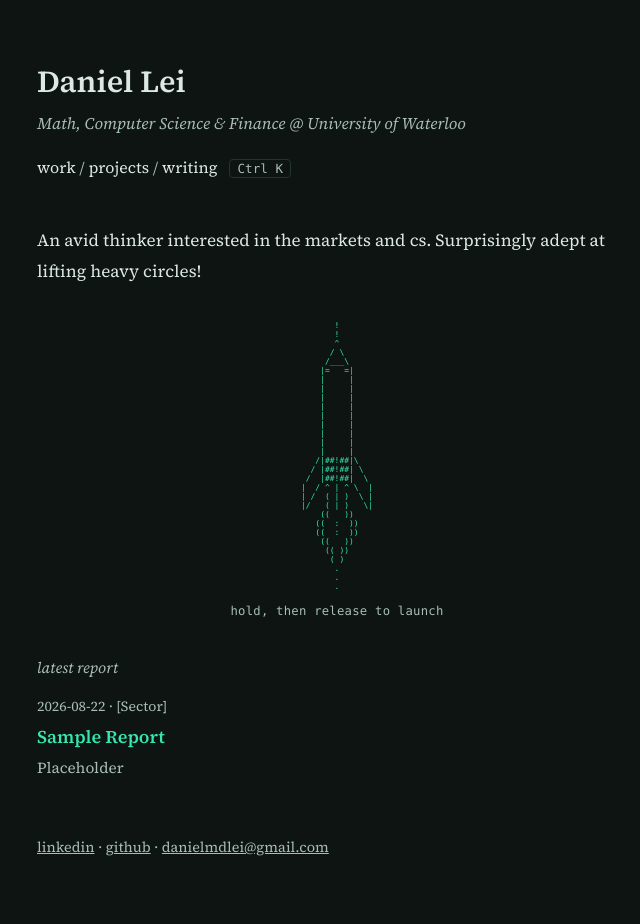
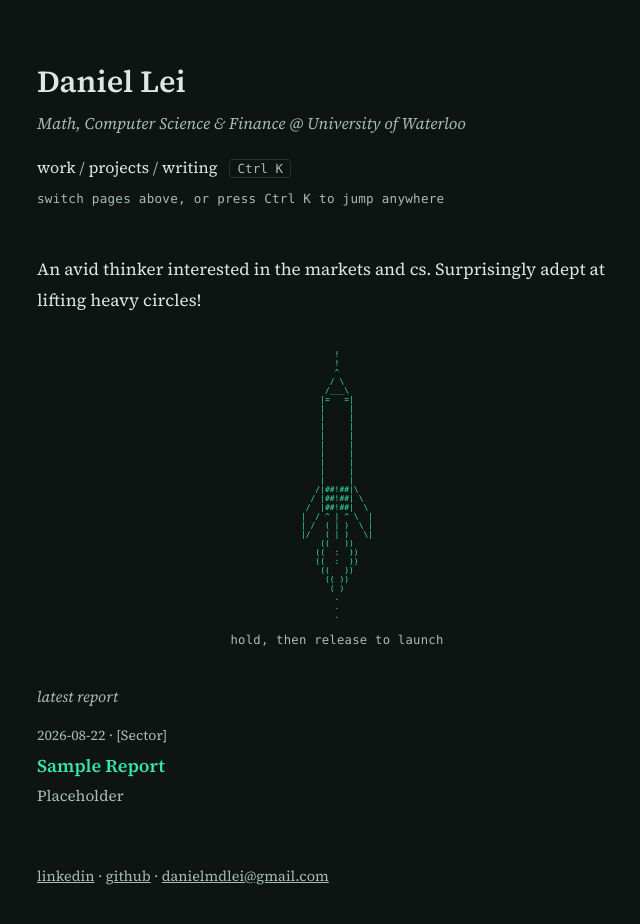
Before and after one commit to McMuf/daniellei.com, a React (Vite) app: page / in a window 1280 px wide. Shown: the top 924 px of the page, without its empty margins (303-943 px from the left). Built offline with nearby package versions, Linux system fonts and the light colour scheme.

Commit message:
add small nav hint explaining page tabs and the command palette shortcut

```diff
--- a/src/App.css
+++ b/src/App.css
@@ -30,6 +30,14 @@ main {
 .plain-nav a:hover { color: var(--link); text-decoration: underline; }
 .plain-nav a.active { color: var(--link); font-weight: 600; text-decoration: underline; }
 .sep { color: var(--muted); }
+
+.nav-hint {
+  margin-top: 8px;
+  font-family: var(--font-mono);
+  font-size: 0.7rem;
+  color: var(--muted);
+  letter-spacing: 0.02em;
+}
 
 .page { flex: 1; margin-top: 44px; }
 
--- a/src/components/CommandPalette.tsx
+++ b/src/components/CommandPalette.tsx
@@ -12,7 +12,7 @@ type Command = {
 }
 
 const isMac = typeof navigator !== 'undefined' && /Mac|iPhone|iPad/.test(navigator.platform)
-const shortcutLabel = isMac ? '⌘K' : 'Ctrl K'
+export const shortcutLabel = isMac ? '⌘K' : 'Ctrl K'
 
 export default function CommandPalette() {
   const [open, setOpen] = useState(false)
--- a/src/components/Layout.tsx
+++ b/src/components/Layout.tsx
@@ -1,7 +1,7 @@
 import { Fragment } from 'react'
 import { Link, NavLink, Outlet } from 'react-router-dom'
 import { profile } from '../data/profile'
-import CommandPalette from './CommandPalette'
+import CommandPalette, { shortcutLabel } from './CommandPalette'
 
 const TABS = [
   { to: '/work', label: 'work' },
@@ -25,6 +25,7 @@ export default function Layout() {
           ))}
           <CommandPalette />
         </nav>
+        <p className="nav-hint">switch pages above, or press {shortcutLabel} to jump anywhere</p>
       </header>
 
       <div className="page">
```
